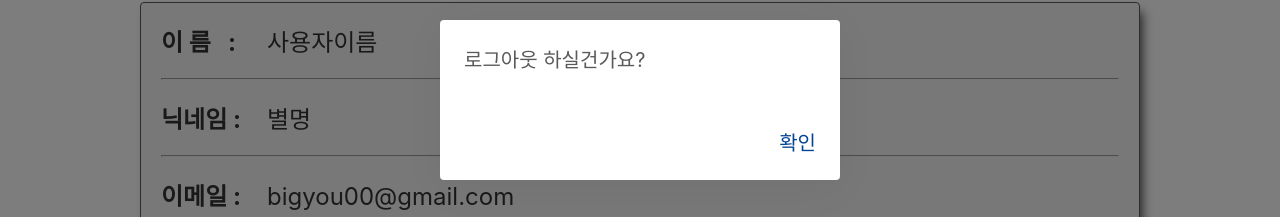
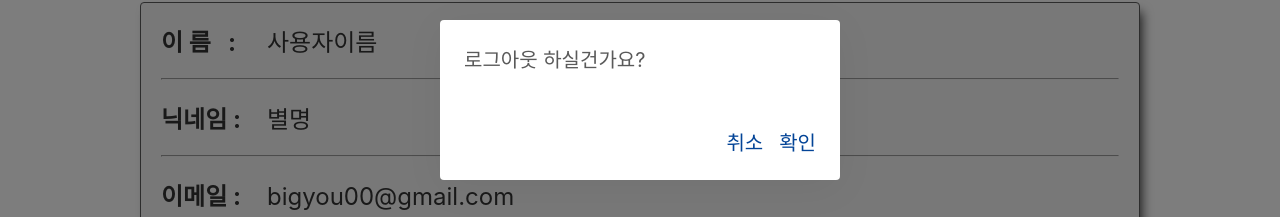
Before and after one commit to potato-club/national-petition-frontend, a Next.js app: page /user/profile in a window 1280 px wide. Both pictures are taken after a click on the button "로그아웃". Shown: the part 584-801 px from the top of the page. Built offline with nearby package versions, Linux system fonts and the light colour scheme; no server answers; what react-toast-notifications would draw is missing.

Commit message:
[ADD] 메세지 모달 기능추가 & 마이페이지 취소 기능 구현

```diff
--- a/components/common/MessageModal.tsx
+++ b/components/common/MessageModal.tsx
@@ -30,6 +30,13 @@ export const MessageModal: React.FC<Props> = ({
           </TypoGraphy>
         </Content>
         <Bottom>
+          {onClose && (
+            <Button onClick={onClose}>
+              <TypoGraphy type="h3" color={customColor.blue}>
+                취소
+              </TypoGraphy>
+            </Button>
+          )}
           <Button onClick={onConfirm || onClose}>
             <TypoGraphy type="h3" color={customColor.blue}>
               확인
@@ -63,6 +70,7 @@ const Content = styled.div`
 
 const Button = styled.div`
   cursor: pointer;
+  margin-left: 16px;
 `;
 
 const Bottom = styled.div`
--- a/pages/user/profile.jsx
+++ b/pages/user/profile.jsx
@@ -156,11 +156,13 @@ const profile = () => {
       <MessageModal
         visible={deleteModal}
         onConfirm={deleteMe}
+        onClose={() => setDeleteModal(false)}
         content={'정말로 탈퇴하실 건가요?'}
       />
       <MessageModal
         visible={logoutModal}
         onConfirm={nowLogout}
+        onClose={() => setLogoutModal(false)}
         content={'로그아웃 하실건가요?'}
       />
     </LayoutContainer>
```
